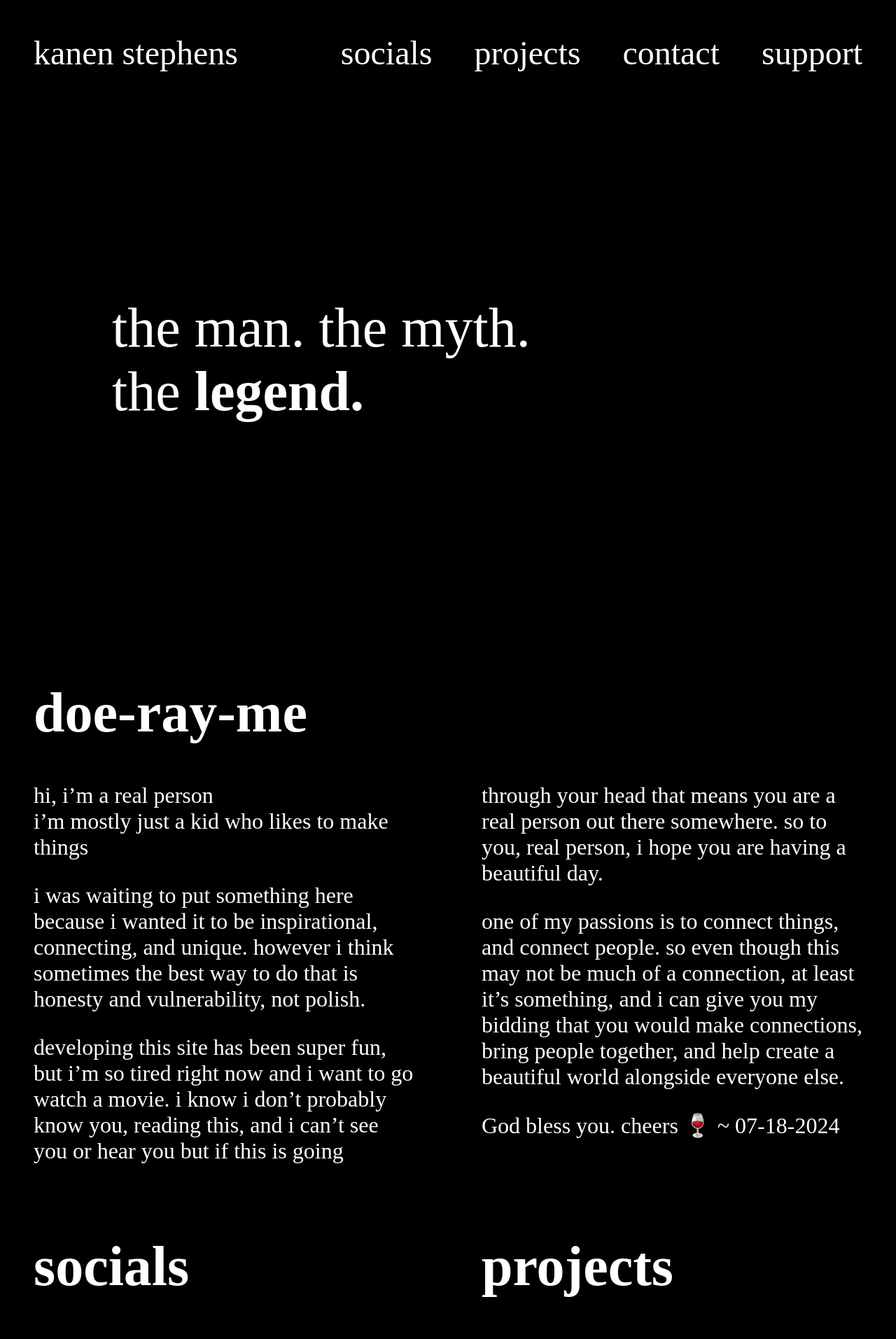
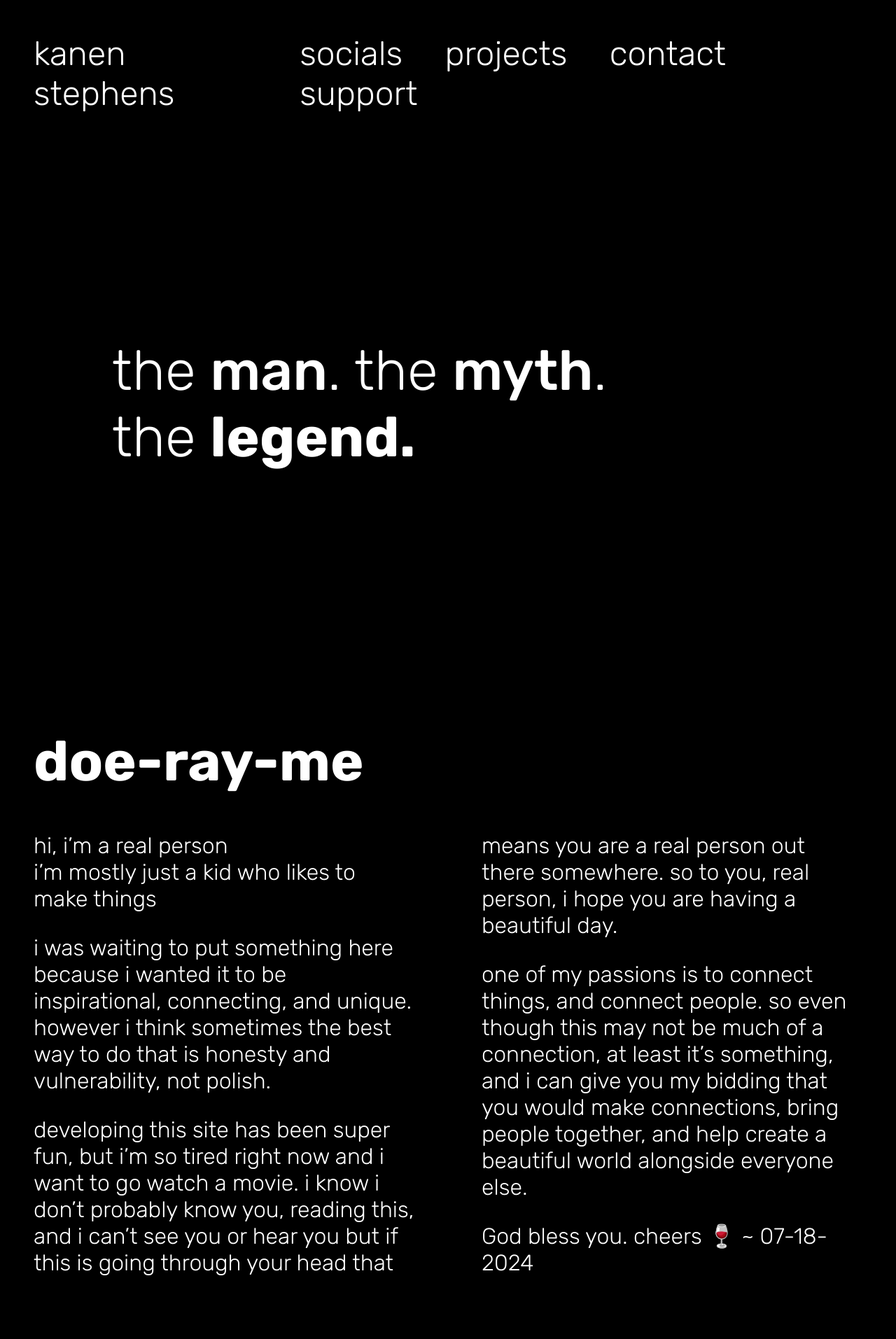
Before and after one commit to kanennn/me, a Jekyll site: the page built from index.md, in a window 1280 px wide. Shown: the top 1913 px of the page at 70% size. Built offline with Jekyll 4.4.1, drawn with Linux system fonts in a browser that asks for light colours.

Commit message:
Update base.scss
Added webfont

```diff
--- a/_sass/base.scss
+++ b/_sass/base.scss
@@ -1,3 +1,5 @@
+@import url("https://fonts.googleapis.com/css2?family=Rubik:ital,wght@0,300..900;1,300..900&display=swap");
+
 $backgroundColor: #000000;
 $bodyColor: #ffffff;
 $bodyFont: Rubik;
```
